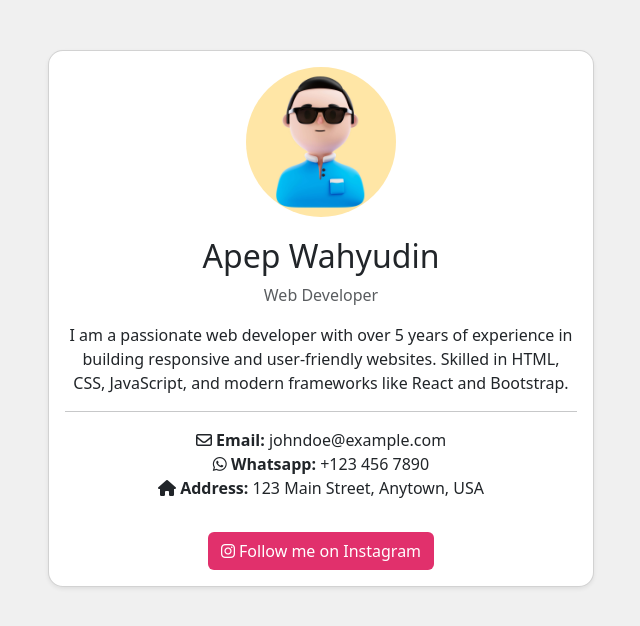
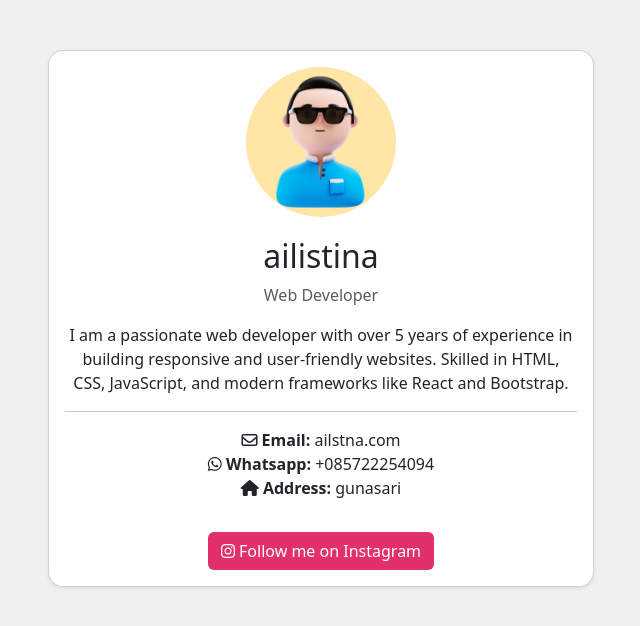
Before and after one commit to apepwahyudin55/tc_ailistina_r4, a plain HTML site: page index.html in a window 1280 px wide. Shown: the whole page, without its empty margins (319-959 px from the left). Drawn offline with nearby package versions, Linux system fonts and the light colour scheme.

Commit message:
Update index.html

```diff
--- a/index.html
+++ b/index.html
@@ -15,17 +15,17 @@
                 <div class="card shadow-sm">
                     <div class="card-body text-center">
                         <img src="avatar.jpg" alt="Profile Image" class="profile-img">
-                        <h2>Apep Wahyudin</h2>
+                        <h2>ailistina</h2>
                         <p class="text-muted">Web Developer</p>
                         <p>I am a passionate web developer with over 5 years of experience in building responsive and user-friendly websites. Skilled in HTML, CSS, JavaScript, and modern frameworks like React and Bootstrap.
                         </p>
                         <hr>
                         <ul class="list-unstyled">
-                            <li><i class="fa-regular fa-envelope"></i> <strong>Email:</strong> johndoe@example.com</li>
-                            <li><i class="fa-brands fa-whatsapp"></i> <strong>Whatsapp:</strong> +123 456 7890</li>
-                            <li><i class="fa-solid fa-house"></i> <strong>Address:</strong> 123 Main Street, Anytown, USA</li>
+                            <li><i class="fa-regular fa-envelope"></i> <strong>Email:</strong> ailstna.com</li>
+                            <li><i class="fa-brands fa-whatsapp"></i> <strong>Whatsapp:</strong> +085722254094</li>
+                            <li><i class="fa-solid fa-house"></i> <strong>Address:</strong> gunasari</li>
                         </ul>
-                        <a href="https://www.instagram.com/sebuahsemangat" target="_blank" class="btn btn-instagram mt-3">
+                        <a href="https://www.instagram.com/ailstna" target="_blank" class="btn btn-instagram mt-3">
                             <i class="fab fa-instagram"></i> Follow me on Instagram
                         </a>
                     </div>
```
